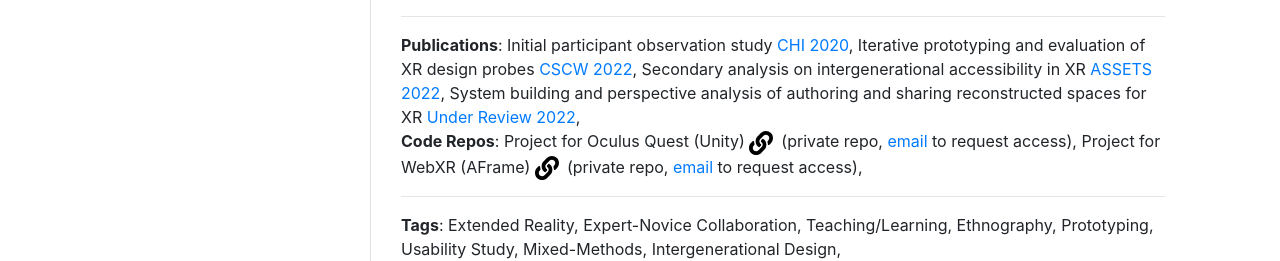
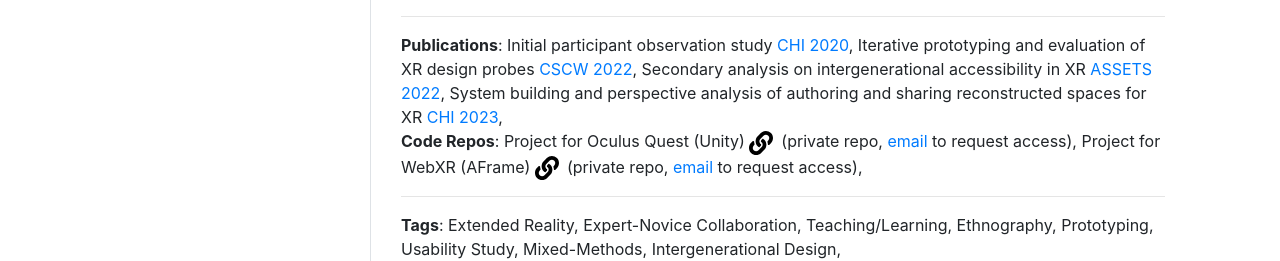
Before and after one commit to maddalihanumateja/maddalihanumateja.github.io, a Jekyll site: the page built from _projects/expert_garden.md, in a window 1280 px wide. Shown: the part 929-1190 px from the top of the page. Built offline with Jekyll 4.4.1, drawn with Linux system fonts in a browser that asks for light colours.

Commit message:
Updated publications

```diff
--- a/_projects/expert_garden.md
+++ b/_projects/expert_garden.md
@@ -15,10 +15,12 @@
    year: 2022
    publication_type: Poster
    description: Secondary analysis on intergenerational accessibility in XR
- - name: Under Review
-   year: 2022
+   url: https://doi.org/10.1145/3517428.3550373
+ - name: CHI
+   year: 2023
    publication_type: Full Paper
    description: System building and perspective analysis of authoring and sharing reconstructed spaces for XR
+   url: https://doi.org/10.1145/3544548.3581243
 img: /assets/images/projects/XR_Learning_Concept1.png
 img_alt: Image shows an remote expert wearing a VR headset and novice wearing an AR heaset. The expert is able to see the first-person-view of the novice. The expert and novice are talking to each other about how to use a tool (pruning shears in this image).
 repos:
```
Also changed, not shown: _projects/ai_perspectives.md (+1 -1 lines).
